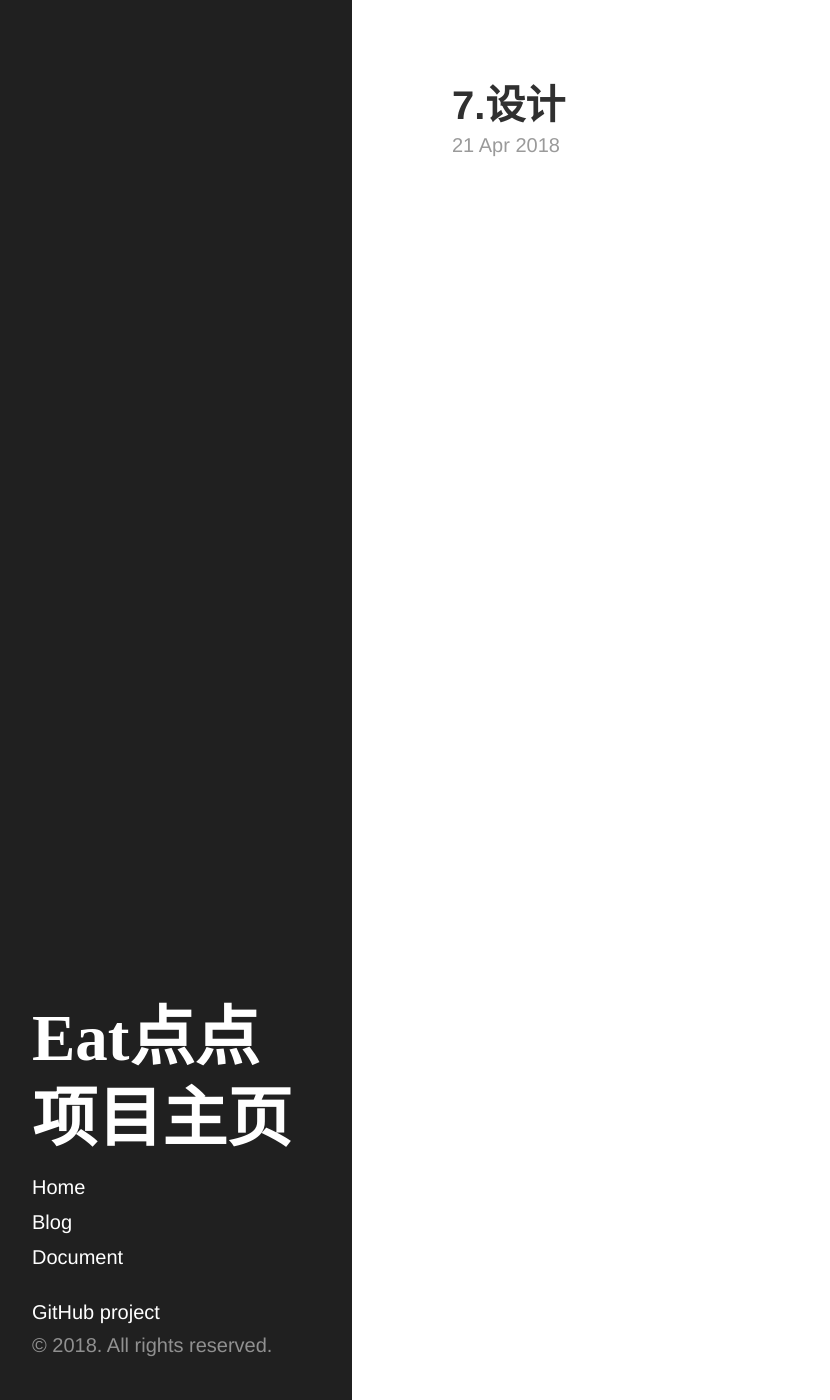
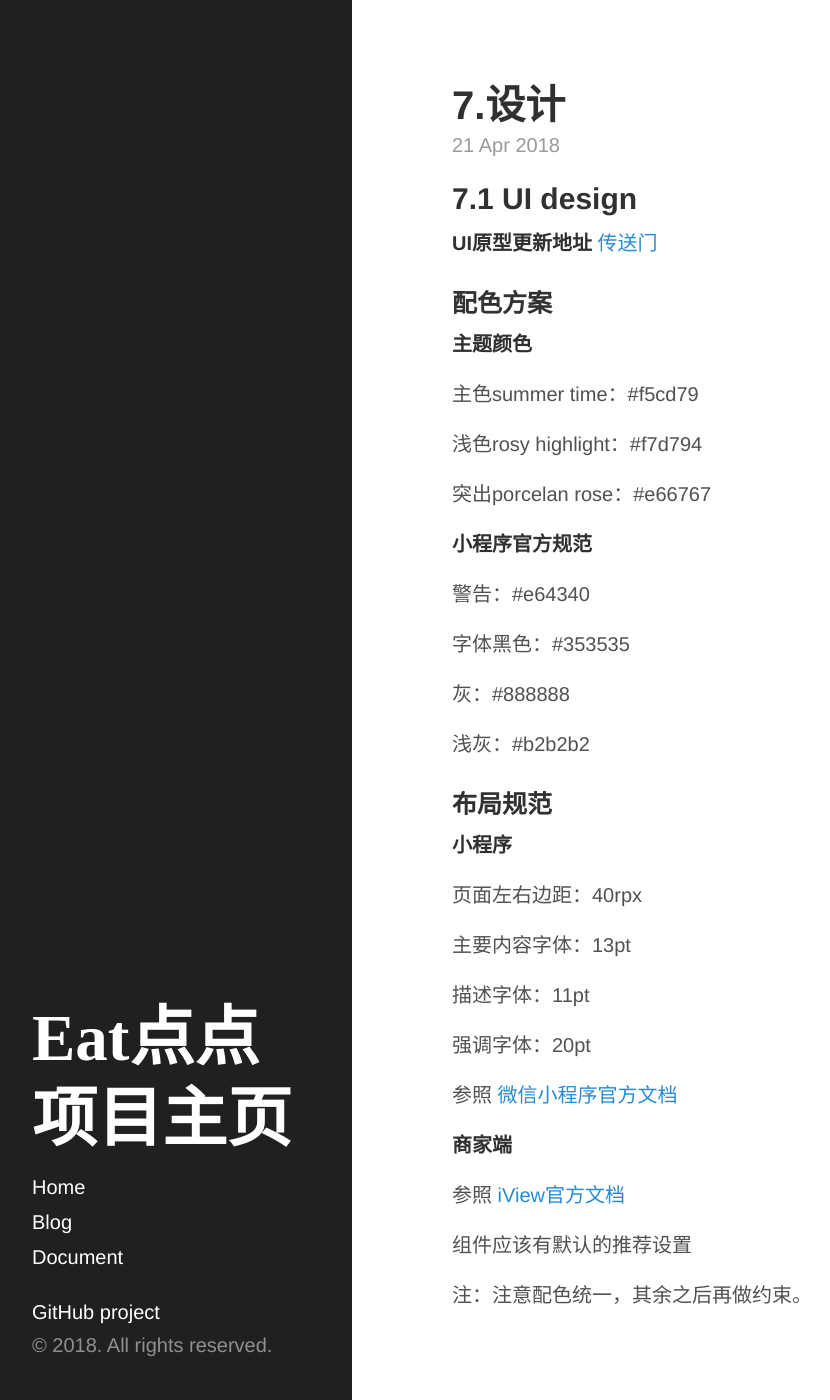
Before and after one commit to ChickenDinner8/ChickenDinner8.github.io, a Jekyll site: the page built from _posts/2018-04-21-design.md, in a window 1280 px wide and 1400 px high. Shown: the whole window, without its empty margins (8-838 px from the left). Built offline with Jekyll 4.4.1, drawn with Linux system fonts in a browser that asks for light colours.

Commit message:
ui设计文档

```diff
--- a/_posts/2018-04-21-design.md
+++ b/_posts/2018-04-21-design.md
@@ -3,3 +3,55 @@ layout: post
 title: 7.设计
 tags: document
 ---
+
+## 7.1 UI design
+
+**UI原型更新地址**  [传送门](https://bnzhcd.axshare.com)
+
+
+
+### 配色方案
+
+**主题颜色**
+
+主色summer time：#f5cd79
+
+浅色rosy highlight：#f7d794
+
+突出porcelan rose：#e66767
+
+**小程序官方规范**
+
+警告：#e64340
+
+字体黑色：#353535
+
+灰：#888888
+
+浅灰：#b2b2b2
+
+
+
+### 布局规范
+
+**小程序**
+
+页面左右边距：40rpx
+
+主要内容字体：13pt
+
+描述字体：11pt
+
+强调字体：20pt
+
+参照 [微信小程序官方文档](https://developers.weixin.qq.com/miniprogram/design/)
+
+**商家端**
+
+参照 [iView官方文档](http://v1.iviewui.com/docs/guide/introduce)
+
+组件应该有默认的推荐设置
+
+
+
+注：注意配色统一，其余之后再做约束。
```
